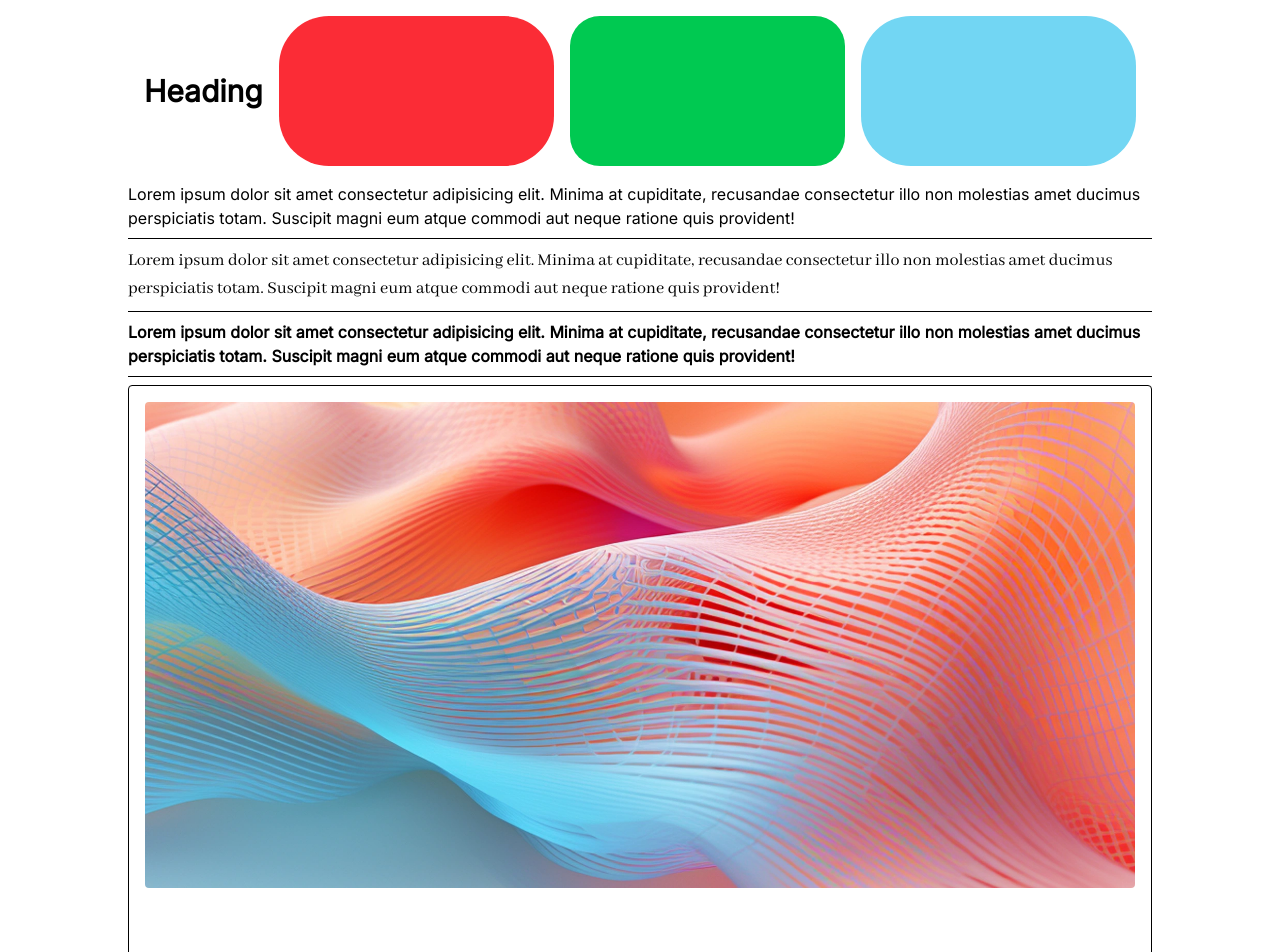
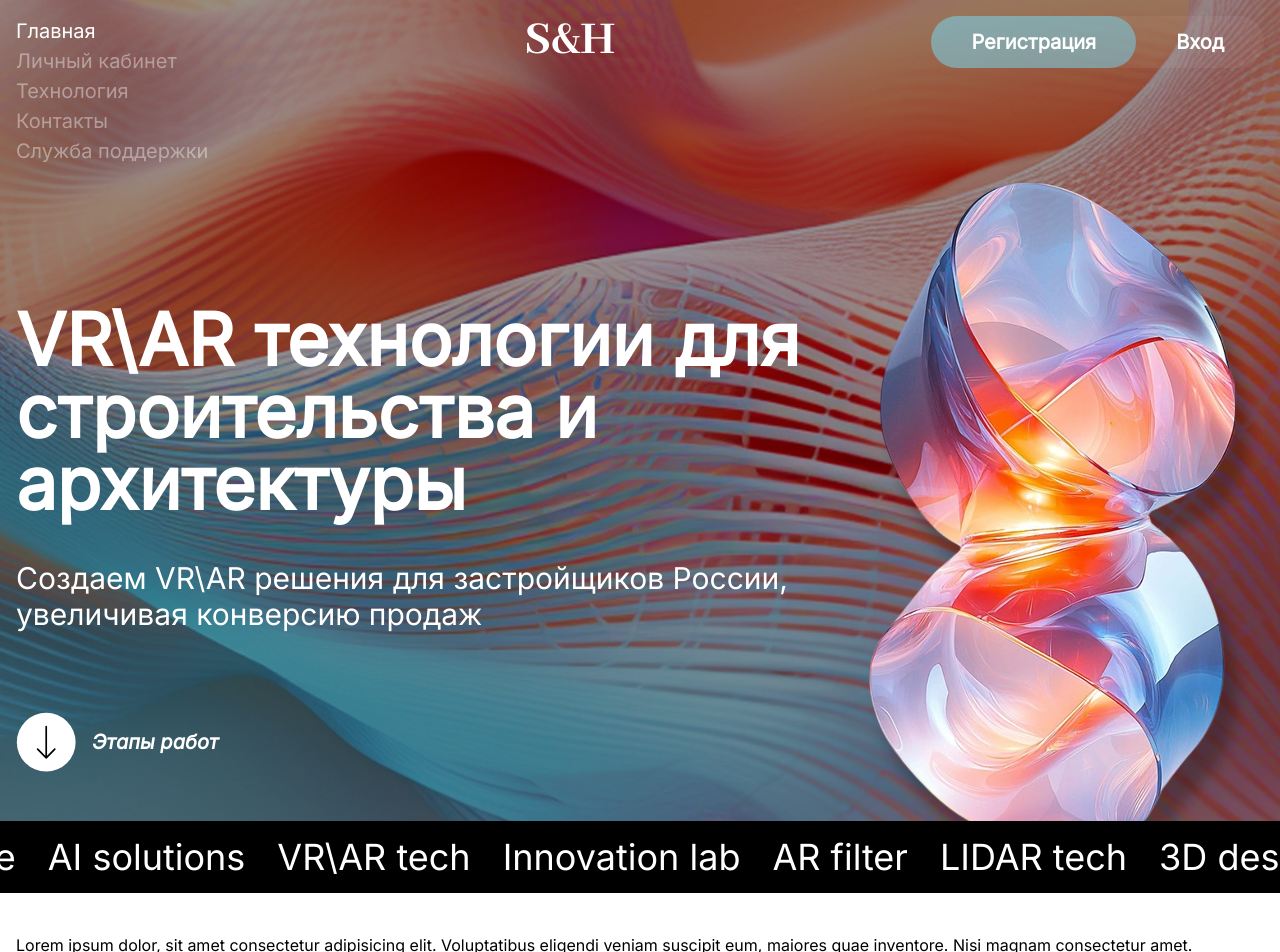
Before and after one commit to sense-and-home/sense-and-home-client, a React (Vite) app: page / in a window 1280 px wide. Shown: the top 952 px of the page. Built offline with nearby package versions, Linux system fonts and the light colour scheme.

Commit message:
feat: add hero section

```diff
--- a/src/index.css
+++ b/src/index.css
@@ -17,3 +17,9 @@
     font-family: var(--font-display);
   }
 }
+
+.container {
+  max-width: 1400px;
+  width: 100%;
+  margin-inline: auto;
+}
--- a/src/main.tsx
+++ b/src/main.tsx
@@ -1,10 +1,10 @@
-import App from "@/App.tsx";
 import "@/index.css";
+import { MainPage } from "@/pages/MainPage";
 import { StrictMode } from "react";
 import { createRoot } from "react-dom/client";
 
 createRoot(document.getElementById("root")!).render(
   <StrictMode>
-    <App />
+    <MainPage />
   </StrictMode>,
 );
--- /dev/null
+++ b/src/pages/MainPage.tsx
@@ -0,0 +1,16 @@
+import { HeroSection } from "@/sections/HeroSection";
+
+export function MainPage() {
+  return (
+    <div>
+      <HeroSection />
+
+      <p className="px-4 py-10">
+        Lorem ipsum dolor, sit amet consectetur adipisicing elit. Voluptatibus
+        eligendi veniam suscipit eum, maiores quae inventore. Nisi magnam
+        consectetur amet. Architecto aspernatur voluptatibus ipsam error ut
+        tempore tempora accusamus veritatis?
+      </p>
+    </div>
+  );
+}
--- /dev/null
+++ b/src/sections/HeroSection.tsx
@@ -0,0 +1,111 @@
+import DownArrowIcon from "@/assets/icons/down-arrow.svg";
+import HeroBackground from "@/assets/img/hero-background.webp";
+import HeroLogo from "@/assets/img/hero-logo.webp";
+import Marquee from "react-fast-marquee";
+
+const marqueeWords = [
+  "User experience",
+  "AI solutions",
+  "VR\\AR tech",
+  "Innovation lab",
+  "AR filter",
+  "LIDAR tech",
+  "3D design",
+  "Sell improvement",
+  "AI clues",
+];
+
+export function HeroSection() {
+  return (
+    <div
+      className="relative min-h-screen overflow-hidden bg-black/40 bg-cover bg-center text-white"
+      style={{
+        backgroundImage: `linear-gradient(rgba(0,0,0,0.4), rgba(0,0,0,0.4)), url(${HeroBackground})`,
+      }}
+    >
+      <div className="flex items-start justify-between px-4 py-4">
+        <ul className="text-xl leading-normal">
+          <li>
+            <a className="hover:underline" href="#">
+              Главная
+            </a>
+          </li>
+          <li>
+            <a className="opacity-40 hover:underline" href="#">
+              Личный кабинет
+            </a>
+          </li>
+          <li>
+            <a className="opacity-40 hover:underline" href="#">
+              Технология
+            </a>
+          </li>
+          <li>
+            <a className="opacity-40 hover:underline" href="#">
+              Контакты
+            </a>
+          </li>
+          <li>
+            <a className="opacity-40 hover:underline" href="#">
+              Служба поддержки
+            </a>
+          </li>
+        </ul>
+
+        <a
+          href="#"
+          className="font-[Abhaya_Libre] text-[50px] leading-[1] font-extrabold hover:underline"
+        >
+          S&H
+        </a>
+
+        <div className="rounded-primary flex justify-center bg-white/5 text-xl font-semibold">
+          <a
+            className="bg-accent/50 rounded-[inherit] px-10 py-3 hover:underline"
+            href="#"
+          >
+            Регистрация
+          </a>
+          <a className="px-10 py-3 hover:underline" href="#">
+            Вход
+          </a>
+        </div>
+      </div>
+      <div className="flex items-center justify-around px-4">
+        <div className="max-w-7xl">
+          <h1 className="mb-10 text-7xl font-extrabold">
+            VR\AR технологии для строительства и архитектуры
+          </h1>
+
+          <p className="mb-20 max-w-4xl text-3xl">
+            Создаем VR\AR решения для застройщиков России, увеличивая конверсию
+            продаж
+          </p>
+
+          <a href="#" className="flex items-center gap-4 hover:underline">
+            <img
+              className="aspect-square w-[60px]"
+              src={DownArrowIcon}
+              alt=""
+            />
+
+            <p className="text-xl font-bold italic">Этапы работ</p>
+          </a>
+        </div>
+
+        <img src={HeroLogo} alt="" />
+      </div>
+
+      <Marquee
+        pauseOnHover
+        className="absolute! bottom-0 overflow-y-hidden bg-black py-4"
+      >
+        {marqueeWords.map((word) => (
+          <span key={word} className="mx-4 text-4xl">
+            {word}
+          </span>
+        ))}
+      </Marquee>
+    </div>
+  );
+}
```
Also changed, not shown: src/assets/icons/down-arrow.svg (added).
